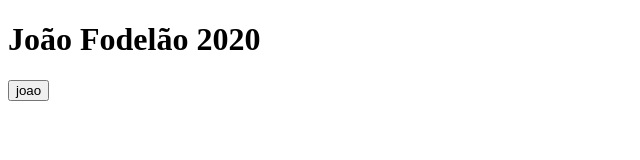
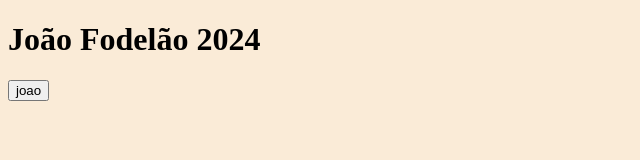
Before and after one commit to joojzxp/joao, a plain HTML site: page index.html in a window 1280 px wide. Shown: the whole page, without its empty margins (0-640 px from the left). Drawn offline with Linux system fonts and the light colour scheme.

Commit message:
ultima ver 19:37

```diff
--- a/index.html
+++ b/index.html
@@ -3,10 +3,12 @@
 <head>
     <meta charset="UTF-8">
     <meta name="viewport" content="width=device-width, initial-scale=1.0">
+    <link rel="stylesheet" href="style.css">
+    <script src="script.js"></script>
     <title>Document</title>
 </head>
 <body>
-    <h1>João Fodelão 2020</h1>
+    <h1>João Fodelão 2024</h1>
     <button>joao</button>
 </body>
 </html>
--- a/style.css
+++ b/style.css
@@ -1,3 +1,3 @@
 body{
-    margin-top: 10px;
+    background-color: antiquewhite;
 }
```
